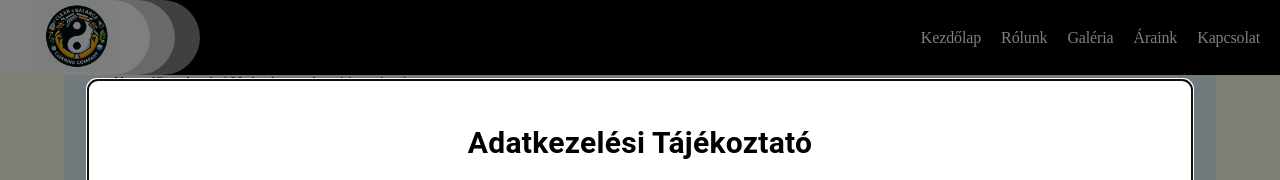
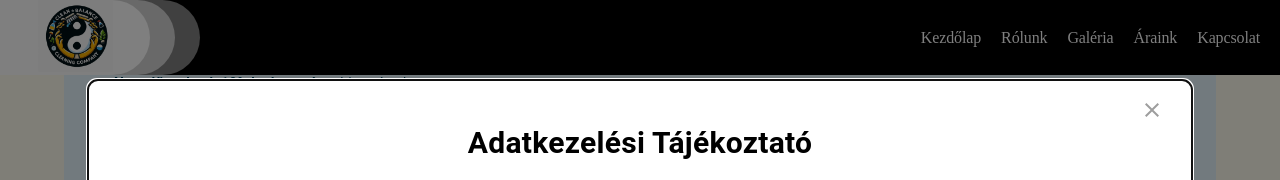
Before and after one commit to FaberBenjamin/cleanbalance, a React (Create React App) app: page / in a window 1280 px wide. Both pictures are taken after a click on the element "Adatvédelmi tájékoztató". Shown: the part 3676-3856 px from the top of the page. Built offline with nearby package versions, Linux system fonts and the light colour scheme; a web font is replaced by a local one.

Commit message:
fix legal docs display

```diff
--- a/src/components/layouts/contactPage.tsx
+++ b/src/components/layouts/contactPage.tsx
@@ -1,10 +1,11 @@
-import { Box, Grid, Modal, Typography, useTheme } from "@mui/material";
+import { Box, Grid, IconButton, Modal, Typography, useTheme } from "@mui/material";
 import React, { useEffect, useRef, useState } from "react";
 import FacebookIcon from "@mui/icons-material/Facebook";
 import MailOutlineIcon from "@mui/icons-material/MailOutline";
 import AddIcCallIcon from "@mui/icons-material/AddIcCall";
 import { useIsMobileView } from "../../utils/useIsMobileView.ts";
 import { dataProtectionTokens } from "../../textTokens/dataProtectionTokens.ts";
+import CloseIcon from "@mui/icons-material/Close";
 
 export const ContactPage = ({ scrollToPage }) => {
   const contactPageRef = useRef(null);
@@ -152,13 +153,25 @@ export const ContactPage = ({ scrollToPage }) => {
             gap: "10px",
             position: "relative",
             [theme.breakpoints.down("md")]: {
-              width: "100vw",
+              width: "81vw",
               height: "100%",
               mt: 0,
               borderRadius: 0,
             },
           }}
         >
+          <IconButton
+            aria-label="close"
+            onClick={() => setIsModalOpen(false)}
+            sx={{
+              position: "absolute",
+              right: 20,
+              top: 10,
+              color: (theme) => theme.palette.grey[500],
+            }}
+          >
+            <CloseIcon />
+          </IconButton>
           {dataProtectionTokens.map((item) => (
             <>
               <Typography
@@ -196,7 +209,9 @@ export const ContactPage = ({ scrollToPage }) => {
                           {item.blockTitle}
                         </Typography>
                         {item.descriptionsList.map((item) => (
-                          <Box sx={{ display: "flex" }}>
+                          <Box sx={{ display: "flex", [theme.breakpoints.down("md")]: {
+                            display: "flex", flexDirection: "column"
+                          }, }}>
                             <Typography>{item.title}</Typography>
                             <Typography>{item.description}</Typography>
                           </Box>
```
